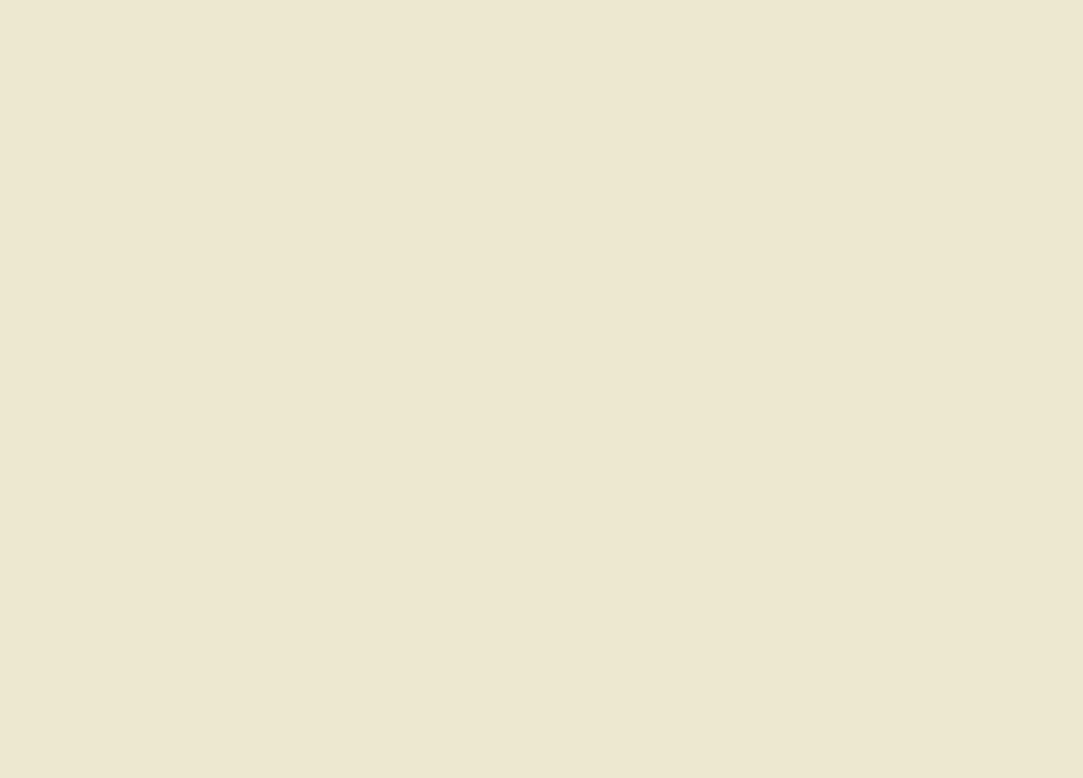
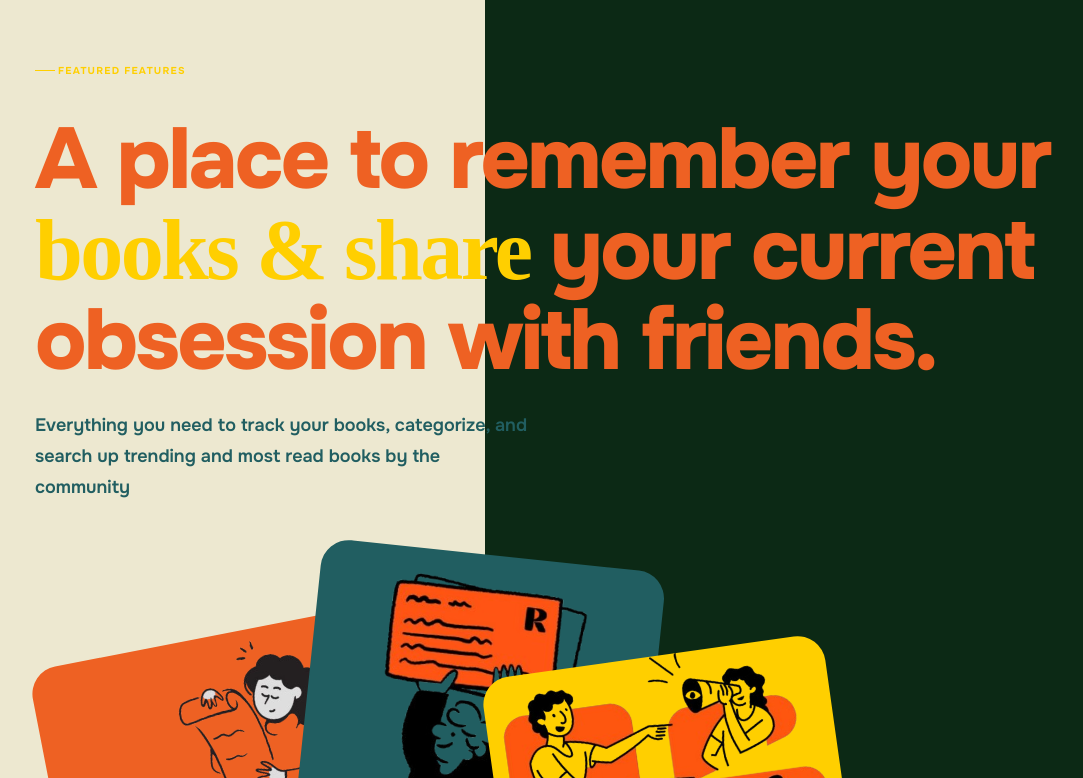
Before and after one commit to mariafirozx/bookreads, a React (Create React App) app: page / in a window 1280 px wide. Shown: the part 802-1580 px from the top of the page, without its empty margins (155-1238 px from the left). Before the commit the page ends 800 px from the top, so only its background shows below. Built offline with nearby package versions, Linux system fonts and the light colour scheme; a web font is replaced by a local one.

Commit message:
styling how it works section

```diff
--- /dev/null
+++ b/src/front/HowItWorks.js
@@ -0,0 +1,25 @@
+import react from "react";
+import { useEffect, useState } from "react";
+
+export default function HowItWorks(){
+    return(
+        <>
+        {/* <div className="hiw-container">
+            <div className="hiw-cards">
+                <div className="hiw-card">
+
+                </div>
+            </div>
+        </div> */}
+
+       <div
+      style={{
+        height: "100vh",
+        background: "red",
+      }}
+    >
+      Hello
+    </div>
+        </>
+    )
+}
--- a/src/front/LandingPage.js
+++ b/src/front/LandingPage.js
@@ -8,6 +8,7 @@ import featureIMG from "../assets/imgs/features-sec-3.jpg";
 import featTrack from "../assets/imgs/track2.png";
 import featRec from "../assets/imgs/smartRec.png";
 import featCom from "../assets/imgs/community.png";
+import HowItWorks from "./HowItWorks.js";
 
 export default function LandingPage({onGetStarted, onSignin}){
     const navigate = useNavigate();
@@ -128,6 +129,10 @@ export default function LandingPage({onGetStarted, onSignin}){
 
                             </div>
                 </section>
+
+                <section className="hiw-section">
+                    <HowItWorks/>
+                </section>
             </div>
 
         </>
--- a/src/styles/Features.css
+++ b/src/styles/Features.css
@@ -20,6 +20,8 @@
   position: relative;
   overflow: visible;
   padding-top: 3.5rem;
+      padding-bottom:18rem;
+
 
    background:
         linear-gradient(
@@ -121,8 +123,9 @@
 
   /**new new*/
   margin: 1rem auto;
-  width: 59rem;
-  font-size: clamp(55px, 5vw, 82px);
+  width: 67rem;
+  font-size: clamp(59px, 8vw, 86px);
+  /* font-size: 83px; */
   color: var(--secondary-primary);
   font-weight: 800;
   line-height: 1.05;
@@ -137,11 +140,11 @@
 
 .sub-features{
   font-size: 18px;
-  color: rgba(70, 69, 69, 0.65);
+  color: var(--third-primary);
   line-height: 1.7;
   margin-bottom: 2rem;
   max-width: 498px;
-  font-weight: 450;
+  font-weight: 550;
   margin-top: 1.5rem;
   text-align: flex-start;
 
@@ -245,7 +248,8 @@
     width: 100%;
 
     padding: 4rem 3rem 8rem;
-    bottom: 6rem;
+    bottom: 4rem;
+    /* margin-top: 1rem; */
 
     flex-wrap: wrap;
 }
@@ -338,29 +342,45 @@
         0 45px 90px rgba(0,0,0,.28);
 }
 
-.feature-stack:hover .feat-card:not(:hover){
+/* .feat-stack:hover .feat-card:not(:hover){
 
-    transform:scale(.93);
+    transform:scale(.90);
 
     filter:brightness(.8);
 
     opacity:.75;
-}
+} */
 
 .track:hover ~ .rec{
 
     transform:
         rotate(12deg)
-        translateX(20px);
+        translateX(180px);
+
 }
 
 .track:hover ~ .com{
 
     transform:
         rotate(-14deg)
-        translateX(40px);
+        translateX(190px);
+
+}
+.features-cards:has(.rec:hover) .track {
+    transform: translateX(-150px) rotate(-10deg);
 }
 
+.features-cards:has(.com:hover) .rec {
+    transform: translateX(-150px) rotate(-14deg);
+}
+.features-cards:has(.com:hover) .track {
+    transform: translateX(-198px) rotate(-35deg);
+}
+.rec:hover ~ .com{
+  transform:
+          rotate(-14deg)
+          translateX(170px);
+}
 
 .feat-cover {
   width: 100%;
--- /dev/null
+++ b/src/styles/HowItWorks.css
@@ -0,0 +1,11 @@
+.hiw-section{
+  font-family: "Onest", sans-serif;
+  display: block;
+  min-height: 100vh;
+  width: 100%;
+  position: relative;
+  overflow: visible;
+  padding-top: 3.5rem;
+  background-color: var(--primary-color);
+  z-index: 3;
+}
--- a/src/styles/Landing.css
+++ b/src/styles/Landing.css
@@ -9,12 +9,17 @@
 } */
 
 .lp2{
-  justify-content: center;
+  /* justify-content: center;
   align-items: flex-start;
   height: 100vh;
   width: 100%;
-  overflow: auto;
+  overflow: auto; */
 
+  width:100%;
+  min-height:100vh;
+  height:auto;
+  overflow-x:hidden;
+  overflow-y:visible;
 }
 
 
```
